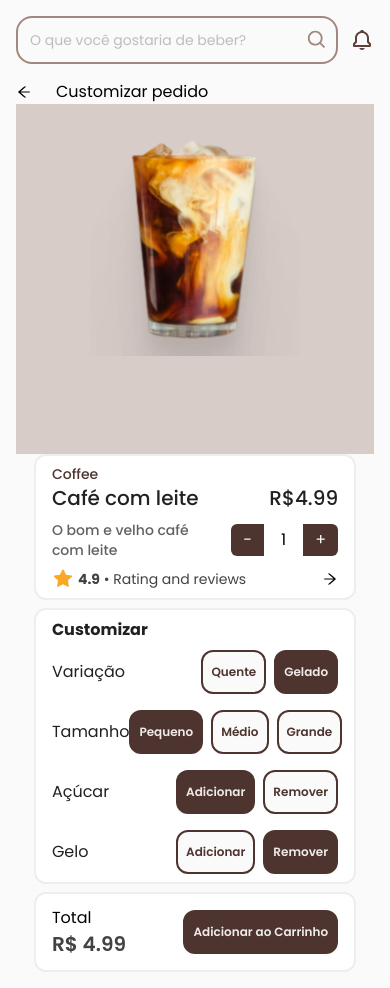
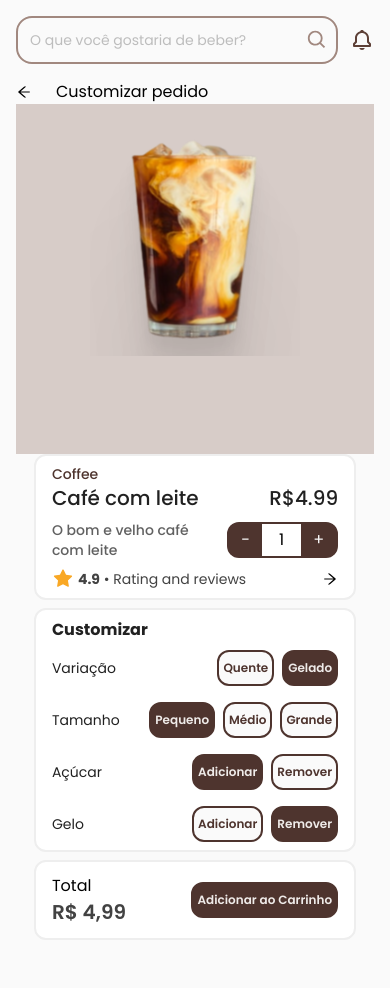
Before and after one commit to joaovictornovais/coffee-shop, a React (Vite) app: page /product/1 in a window 390 px wide. After the commit the page ends 956 px from the top, so only its background shows below. Built offline with nearby package versions, Linux system fonts and the light colour scheme.

Commit message:
fix: img src link

```diff
--- a/package.json
+++ b/package.json
@@ -14,7 +14,7 @@
     "react": "^18.2.0",
     "react-dom": "^18.2.0",
     "react-responsive-carousel": "^3.2.23",
-    "react-router-dom": "^6.15.0"
+    "react-router-dom": "^6.16.0"
   },
   "devDependencies": {
     "@types/react": "^18.2.15",
--- a/src/components/ProductDetails.jsx
+++ b/src/components/ProductDetails.jsx
@@ -33,11 +33,7 @@ const ProductDetails = () => {
         <h2>Customizar pedido</h2>
       </div>
       <div className="h-[350px] bg-brown-100 flex justify-center p-8">
-        <img
-          className="max-h-[220px]"
-          src="http://localhost:5173/src/assets/products/coffee/1.svg"
-          alt="prod"
-        />
+        <img className="max-h-[220px]" src={prod.image} alt="prod" />
       </div>
       <div className="w-[90%] mx-auto flex flex-col gap-2">
         <div className="product-details-card">
@@ -53,7 +49,7 @@ const ProductDetails = () => {
             <span className="text-sm text-gray-700 font-medium max-w-[50%]">
               {prod.description}
             </span>
-            <div className="rounded-md flex items-center justify-between gap-3">
+            <div className="flex items-center justify-between gap-3 border-2 border-brown-800 rounded-xl">
               <button
                 className="quantity-button rounded-l-md"
                 onClick={() => handleQuantity("-")}
@@ -87,7 +83,7 @@ const ProductDetails = () => {
           <h2 className="font-bold text-gray-900">Customizar</h2>
           <div className="flex flex-col gap-4">
             <div className="flex-between-center">
-              <span className="text-gray-900">Variação</span>
+              <span className="text-gray-900 text-sm">Variação</span>
               <div className="flex gap-2">
                 <button
                   className={
@@ -112,7 +108,7 @@ const ProductDetails = () => {
               </div>
             </div>
             <div className="flex-between-center">
-              <span className="text-gray-900">Tamanho</span>
+              <span className="text-gray-900 text-sm">Tamanho</span>
               <div className="flex gap-2">
                 <button
                   className={
@@ -147,7 +143,7 @@ const ProductDetails = () => {
               </div>
             </div>
             <div className="flex-between-center">
-              <span className="text-gray-900">Açúcar</span>
+              <span className="text-gray-900 text-sm">Açúcar</span>
               <div className="flex gap-2">
                 <button
                   className={
@@ -172,7 +168,7 @@ const ProductDetails = () => {
               </div>
             </div>
             <div className="flex-between-center">
-              <span className="text-gray-900">Gelo</span>
+              <span className="text-gray-900 text-sm">Gelo</span>
               <div className="flex gap-2">
                 <button
                   className={
@@ -202,7 +198,7 @@ const ProductDetails = () => {
           <div className="flex flex-col py-1">
             <p>Total</p>
             <span className="font-semibold text-gray-800 text-xl">
-              R$ {(prod.price * quantity).toFixed(2)}
+              R$ {(prod.price * quantity).toFixed(2).replace(".", ",")}
             </span>
           </div>
           <button className="customize-selected-button">
--- a/src/db/Products.jsx
+++ b/src/db/Products.jsx
@@ -4,7 +4,7 @@ export const products = [
     name: "Café com leite",
     description: "O bom e velho café com leite",
     category: "Coffee",
-    image: "src/assets/products/coffee/1.svg",
+    image: "/src/assets/products/coffee/1.svg",
     oldPrice: 6.99,
     isPromotion: true,
     price: 4.99,
@@ -15,7 +15,7 @@ export const products = [
     name: "Café com leite de cacau e caramelo",
     description: "Leite vaporizado com mocha e cobertura de caramelo ",
     category: "Coffee",
-    image: "src/assets/products/coffee/2.svg",
+    image: "/src/assets/products/coffee/2.svg",
     oldPrice: 14.99,
     isPromotion: true,
     price: 10.43,
@@ -26,7 +26,7 @@ export const products = [
     name: "Nitro cold brew",
     description: "Café preparado com nitrogênio, sem açúcar e creme aveludado",
     category: "Coffee",
-    image: "src/assets/products/coffee/3.svg",
+    image: "/src/assets/products/coffee/3.svg",
     oldPrice: 16.99,
     isPromotion: false,
     price: 12.89,
@@ -37,7 +37,7 @@ export const products = [
     name: "Café Mocha",
     description: "Café expresso com cobertura mocha, leite e creme batido",
     category: "Coffee",
-    image: "src/assets/products/coffee/4.svg",
+    image: "/src/assets/products/coffee/4.svg",
     oldPrice: 12.99,
     isPromotion: true,
     price: 11.6,
@@ -48,7 +48,7 @@ export const products = [
     name: "Caramel Latte",
     description: "Café expresso, leite fresco e caramelo",
     category: "Coffee",
-    image: "src/assets/products/coffee/5.svg",
+    image: "/src/assets/products/coffee/5.svg",
     oldPrice: 9.99,
     isPromotion: false,
     price: 7.89,
@@ -60,7 +60,7 @@ export const products = [
     description:
       "Com a tradição e o gosto incomparável, ela se torna a melhor opção de refresco em qualquer momento. ",
     category: "Drinks",
-    image: "src/assets/products/drinks/1.png",
+    image: "/src/assets/products/drinks/1.png",
     oldPrice: 4.99,
     isPromotion: false,
     price: 3.89,
@@ -72,7 +72,7 @@ export const products = [
     description:
       "A Pepsi Lata 350ml é um refrigerante de cola com aroma natural, apreciada pelo sabor suave e refrescante. ",
     category: "Drinks",
-    image: "src/assets/products/drinks/2.png",
+    image: "/src/assets/products/drinks/2.png",
     oldPrice: 4.89,
     isPromotion: false,
     price: 4.29,
@@ -83,7 +83,7 @@ export const products = [
     name: "NESCAU prontinho 200ml",
     description: "Uma opção nutritiva e gostosa para seus filhos.",
     category: "Drinks",
-    image: "src/assets/products/drinks/4.png",
+    image: "/src/assets/products/drinks/4.png",
     oldPrice: 2.89,
     isPromotion: true,
     price: 1.96,
@@ -94,7 +94,7 @@ export const products = [
     name: "Croissant",
     description: "O clássico pão francês.",
     category: "Pastry",
-    image: "src/assets/products/foods/1.png",
+    image: "/src/assets/products/foods/1.png",
     oldPrice: 4.99,
     isPromotion: false,
     price: 4.29,
--- a/src/index.css
+++ b/src/index.css
@@ -50,11 +50,11 @@
 }
 
 .customize-selected-button {
-  @apply rounded-xl bg-brown-800 text-brown-50 text-xs px-2 py-3 font-semibold border-2 border-brown-800;
+  @apply rounded-xl bg-brown-800 text-brown-50 text-xs px-1 py-2 sm:px-2 sm:py-3 font-semibold border-2 border-brown-800;
 }
 
 .customize-unselected-button {
-  @apply rounded-xl bg-gray-50 text-brown-800 text-xs px-2 py-3 font-semibold border-2 border-brown-800;
+  @apply rounded-xl bg-gray-50 text-brown-800 text-xs px-1 py-2 sm:px-2 sm:py-3 font-semibold border-2 border-brown-800;
 }
 
 .flex-between-center {
```
Also changed, not shown: 1 other file (tests, documents, lock files or other folders).
